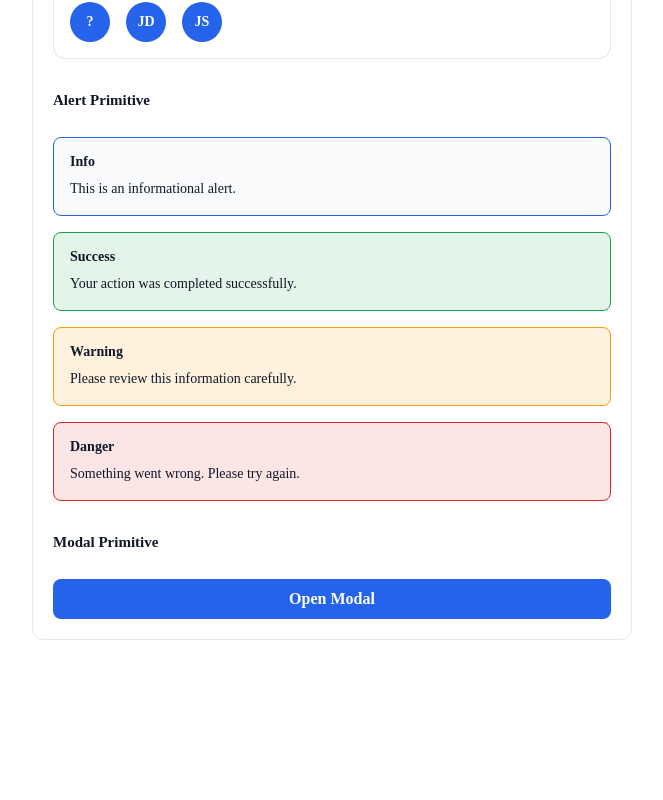
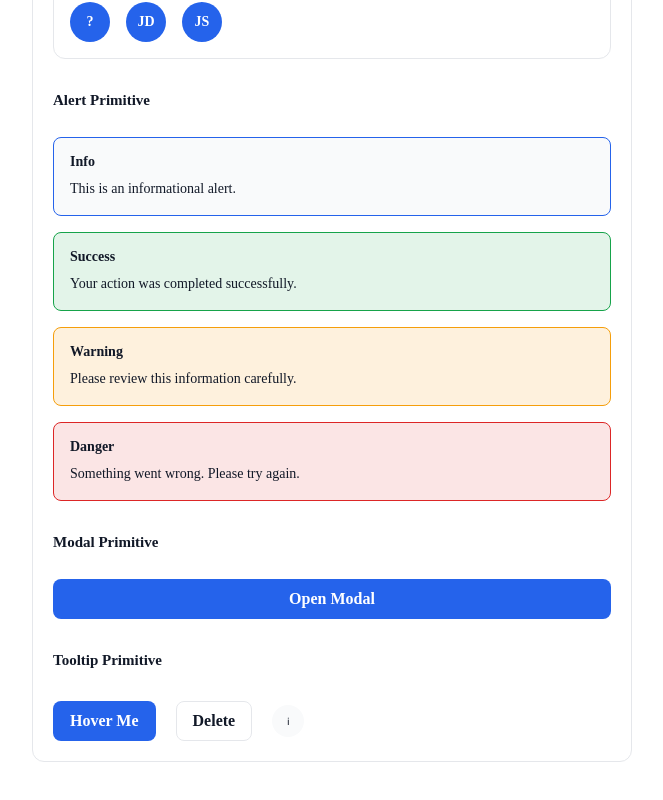
Before and after one commit to ingemedical16/project-os, a Next.js app: page /en in a window 1280 px wide. Shown: the part 5581-6381 px from the top of the page, without its empty margins (308-971 px from the left). Before the commit the page ends 6261 px from the top, so only its background shows below. Built offline with nearby package versions, Linux system fonts and the light colour scheme.

Commit message:
feat: add reusable tooltip primitive

```diff
--- a/src/app/[locale]/page.tsx
+++ b/src/app/[locale]/page.tsx
@@ -16,6 +16,7 @@ import {
   SwitchShowcase,
   TextareaShowcase,
   ThemeShowcase,
+  TooltipShowcase,
 } from '@/features/design-system/ index';
 import styles from './page.module.scss';
 
@@ -42,6 +43,7 @@ export default function HomePage() {
         <AvatarShowcase />
         <AlertShowcase />
         <ModalShowcase />
+        <TooltipShowcase />
       </div>
     </main>
   );
--- /dev/null
+++ b/src/components/ui/Tooltip/Tooltip.module.scss
@@ -0,0 +1,60 @@
+.wrapper {
+  position: relative;
+
+  display: inline-flex;
+}
+
+.tooltip {
+  position: absolute;
+
+  left: 50%;
+  bottom: calc(100% + 0.8rem);
+
+  transform: translateX(-50%);
+
+  white-space: nowrap;
+
+  padding: 0.8rem 1rem;
+
+  background: var(--text);
+  color: var(--bg);
+
+  border-radius: 0.6rem;
+
+  font-size: 1.2rem;
+
+  opacity: 0;
+  visibility: hidden;
+
+  pointer-events: none;
+
+  transition:
+    opacity 0.2s ease,
+    visibility 0.2s ease;
+}
+
+.wrapper:hover .tooltip,
+.wrapper:focus-within .tooltip {
+  opacity: 1;
+  visibility: visible;
+}
+
+.tooltip::after {
+  content: '';
+
+  position: absolute;
+
+  left: 50%;
+  top: 100%;
+
+  transform: translateX(-50%);
+
+  border-width: 0.5rem;
+  border-style: solid;
+
+  border-color:
+    var(--text)
+    transparent
+    transparent
+    transparent;
+}
--- /dev/null
+++ b/src/components/ui/Tooltip/Tooltip.tsx
@@ -0,0 +1,20 @@
+'use client';
+
+import styles from './Tooltip.module.scss';
+
+import type { TooltipProps } from './Tooltip.types';
+
+export function Tooltip({
+  content,
+  children,
+}: TooltipProps) {
+  return (
+    <span className={styles.wrapper}>
+      {children}
+
+      <span className={styles.tooltip}>
+        {content}
+      </span>
+    </span>
+  );
+}
--- /dev/null
+++ b/src/components/ui/Tooltip/Tooltip.types.ts
@@ -0,0 +1,6 @@
+import type { ReactNode } from 'react';
+
+export interface TooltipProps {
+  content: ReactNode;
+  children: ReactNode;
+}
--- /dev/null
+++ b/src/components/ui/Tooltip/index.ts
@@ -0,0 +1,3 @@
+export { Tooltip } from './Tooltip';
+
+export type { TooltipProps } from './Tooltip.types';
--- a/src/components/ui/index.ts
+++ b/src/components/ui/index.ts
@@ -86,3 +86,7 @@ export type {
 export { Modal } from './Modal';
 
 export type { ModalProps } from './Modal';
+
+export { Tooltip } from './Tooltip';
+
+export type { TooltipProps } from './Tooltip';
--- a/src/features/design-system/ index.ts
+++ b/src/features/design-system/ index.ts
@@ -15,3 +15,4 @@ export { DividerShowcase } from './DividerShowcase';
 export { AvatarShowcase } from './AvatarShowcase';
 export { AlertShowcase } from './AlertShowcase';
 export { ModalShowcase } from './ModalShowcase';
+export { TooltipShowcase } from './TooltipShowcase';
--- /dev/null
+++ b/src/features/design-system/TooltipShowcase/TooltipShowcase.module.scss
@@ -0,0 +1,29 @@
+.showcase {
+  display: flex;
+  flex-direction: column;
+  gap: 2rem;
+}
+
+.row {
+  display: flex;
+  align-items: center;
+  flex-wrap: wrap;
+  gap: 2rem;
+}
+
+.icon {
+  display: inline-flex;
+  align-items: center;
+  justify-content: center;
+
+  width: 3.2rem;
+  height: 3.2rem;
+
+  border-radius: 50%;
+
+  background: var(--surface-hover);
+
+  color: var(--text);
+
+  cursor: pointer;
+}
--- /dev/null
+++ b/src/features/design-system/TooltipShowcase/TooltipShowcase.tsx
@@ -0,0 +1,34 @@
+import {
+  Button,
+  Tooltip,
+} from '@/components/ui';
+
+import styles from './TooltipShowcase.module.scss';
+
+export function TooltipShowcase() {
+  return (
+    <section className={styles.showcase}>
+      <h2>Tooltip Primitive</h2>
+
+      <div className={styles.row}>
+        <Tooltip content="Create a new project">
+          <Button>
+            Hover Me
+          </Button>
+        </Tooltip>
+
+        <Tooltip content="Delete item">
+          <Button variant="secondary">
+            Delete
+          </Button>
+        </Tooltip>
+
+        <Tooltip content="Additional information">
+          <span className={styles.icon}>
+            ℹ
+          </span>
+        </Tooltip>
+      </div>
+    </section>
+  );
+}
--- /dev/null
+++ b/src/features/design-system/TooltipShowcase/index.ts
@@ -0,0 +1 @@
+export { TooltipShowcase } from './TooltipShowcase';
```
